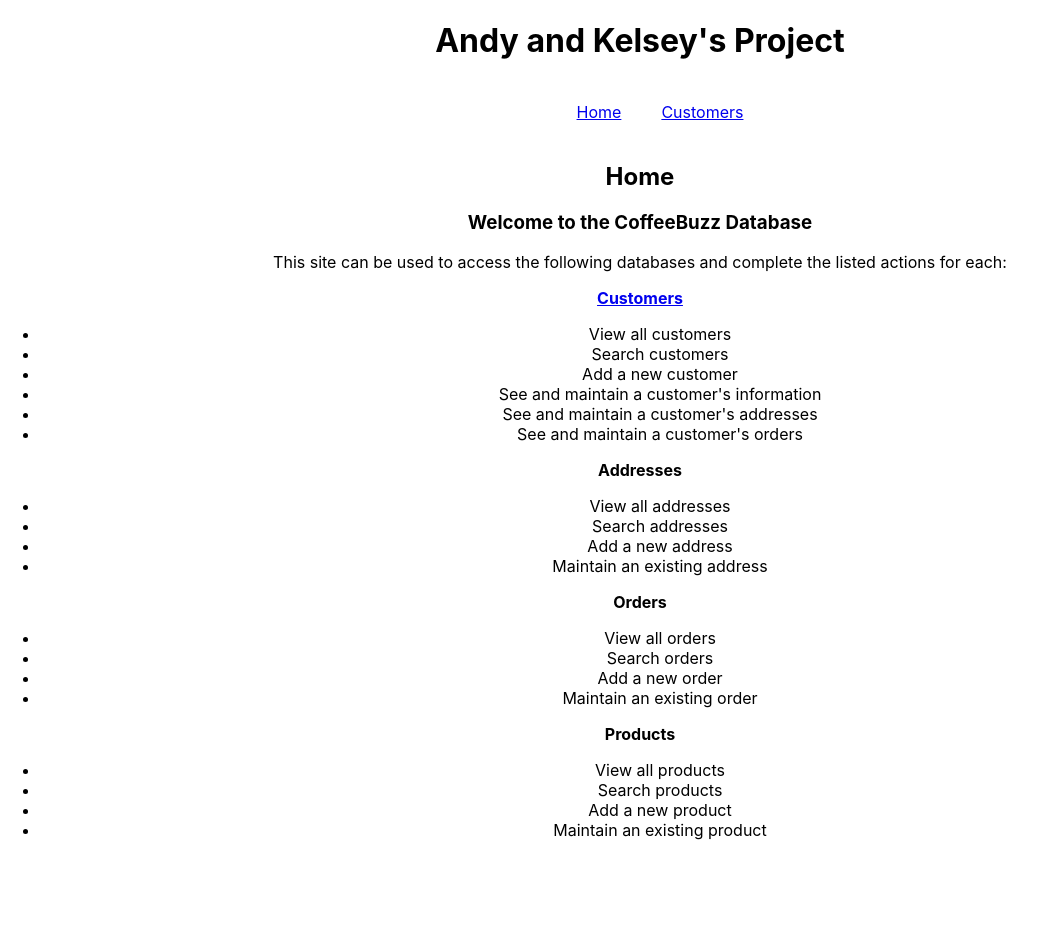
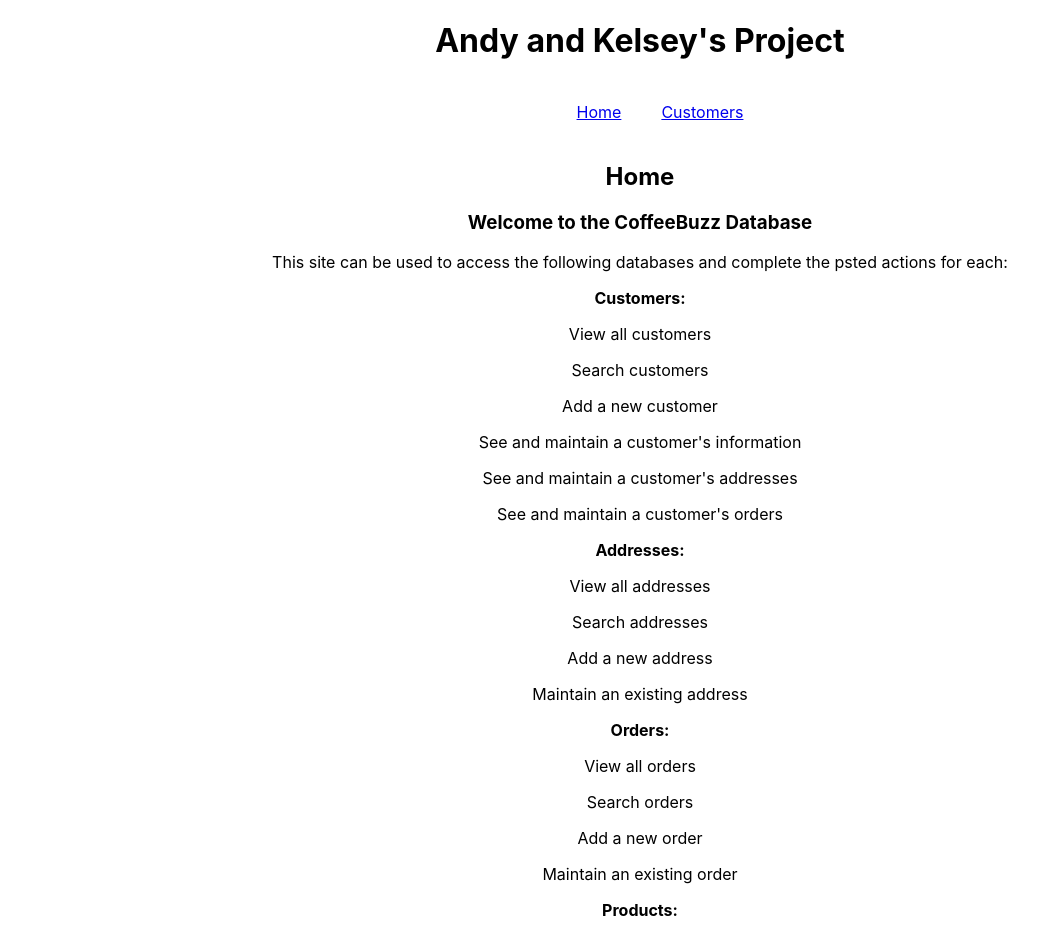
Before and after one commit to kelsey-b-schmidt/CS340-Final, a React (Create React App) app in the folder cs340-summer-2022-group-36/: page / in a window 1280 px wide. Shown: the top 937 px of the page, without its empty margins (0-1047 px from the left). Before the commit the page ends 856 px from the top, so only its background shows below. Built offline with nearby package versions, Linux system fonts and the light colour scheme.

Commit message:
testing pages

```diff
--- a/cs340-summer-2022-group-36/src/Pages/Home.js
+++ b/cs340-summer-2022-group-36/src/Pages/Home.js
@@ -1,5 +1,5 @@
 import React from 'react'
-import {Link} from "react-router-dom";
+import {pnk} from "react-router-dom";
 
 export default function Home() {
 
@@ -7,37 +7,29 @@
         <div>
             <h2>Home</h2>
             <h3>Welcome to the CoffeeBuzz Database</h3>
-            <p>This site can be used to access the following databases and complete the listed actions for each:</p>
-            <p><strong><Link to="/Customers">Customers</Link></strong></p>
-            <ul>
-                <li>View all customers</li>
-                <li>Search customers</li>
-                <li>Add a new customer</li>
-                <li>See and maintain a customer's information</li>
-                <li>See and maintain a customer's addresses</li>
-                <li>See and maintain a customer's orders</li>
-            </ul>
-            <p><strong>Addresses</strong></p>
-            <ul>
-                <li>View all addresses</li>
-                <li>Search addresses</li>
-                <li>Add a new address</li>
-                <li>Maintain an existing address</li>
-            </ul>
-            <p><strong>Orders</strong></p>
-            <ul>
-                <li>View all orders</li>
-                <li>Search orders</li>
-                <li>Add a new order</li>
-                <li>Maintain an existing order</li>
-            </ul>
-            <p><strong>Products</strong></p>
-            <ul>
-                <li>View all products</li>
-                <li>Search products</li>
-                <li>Add a new product</li>
-                <li>Maintain an existing product</li>
-            </ul>
+            <p>This site can be used to access the following databases and complete the psted actions for each:</p>
+            <p><strong><pnk to="/Customers">Customers:</pnk></strong></p>
+            <p>View all customers</p>
+            <p>Search customers</p>
+            <p>Add a new customer</p>
+            <p>See and maintain a customer's information</p>
+            <p>See and maintain a customer's addresses</p>
+            <p>See and maintain a customer's orders</p>
+            <p><strong>Addresses:</strong></p>
+            <p>View all addresses</p>
+            <p>Search addresses</p>
+            <p>Add a new address</p>
+            <p>Maintain an existing address</p>
+            <p><strong>Orders:</strong></p>
+            <p>View all orders</p>
+            <p>Search orders</p>
+            <p>Add a new order</p>
+            <p>Maintain an existing order</p>
+            <p><strong>Products:</strong></p>
+            <p>View all products</p>
+            <p>Search products</p>
+            <p>Add a new product</p>
+            <p>Maintain an existing product</p>
         </div>
     )
 }
--- a/package.json
+++ /dev/null
@@ -1,5 +0,0 @@
-{
-  "dependencies": {
-    "react-router-dom": "^6.3.0"
-  }
-}
```
Also changed, not shown: 7 other files (tests, documents, lock files or other folders).
